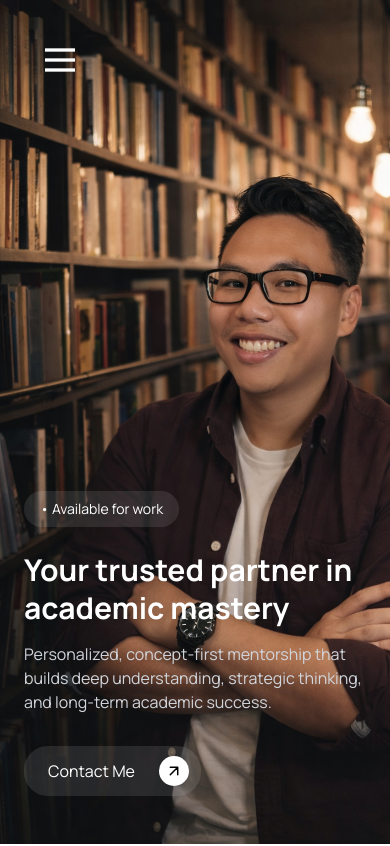
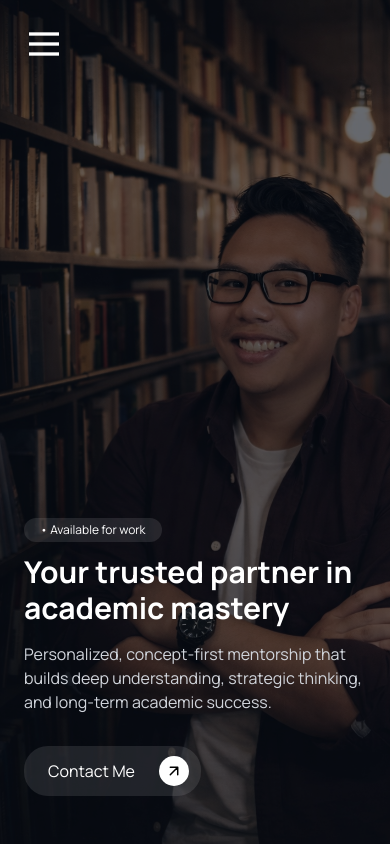
Before and after one commit to vietsimontran-crypto/simon-tran-portfolio, a Next.js app: page / in a window 390 px wide. Shown: the top 846 px of the page. Built offline with nearby package versions, Linux system fonts and the light colour scheme.

Commit message:
Mobile Hamburger Fix

```diff
--- a/app/globals.css
+++ b/app/globals.css
@@ -16,6 +16,11 @@
     --background: #0a0a0a;
     --foreground: #ededed;
   }
+}
+
+html {
+  scroll-behavior: smooth;
+  scroll-padding-top: 5rem;
 }
 
 body {
--- a/app/page.tsx
+++ b/app/page.tsx
@@ -21,7 +21,7 @@
       {/* Navigation */}
       <div className="md:container relative mx-auto ">
 
-      <nav className="absolute top-0 right-0 z-10 p-10 lg:p-8 w-full ">
+      <nav className="absolute top-0 right-0 z-10 p-6 lg:p-8 w-full ">
         {/* Hamburger menu for mobile */}
         <button className="lg:hidden text-white">
           <svg width="40" height="40" viewBox="0 0 24 24" fill="none" stroke="currentColor" strokeWidth="2">
@@ -50,27 +50,27 @@
             src="/images/simon_portrait.png"
             alt="Simon Tran"
             fill
-            className="object-cover object-left"
+            className="object-cover object-left opacity-40"
             priority
             />
         </div>
 
         {/* Left Section - Text Content (2/3 width) */}
-        <div className="relative z-10 w-full lg:w-[55%] flex flex-col justify-end lg:justify-end px-6 lg:px-16 py-12 lg:py-32 mt-auto">
+        <div className="relative z-10 w-full lg:w-[55%] flex flex-col justify-end lg:justify-end px-6 lg:px-16 py-12 lg:py-32 mt-auto max-w-2xl">
           {/* Name */}
 
           {/* Available Badge */}
-          <div className="inline-flex items-center gap-2 bg-white/10 rounded-full px-4 py-2 mb-6 lg:mb-8 w-fit">
-            <span className="text-white text-sm">• Available for work</span>
+          <div className="inline-flex items-center gap-2 bg-white/10 rounded-full px-4 py-1 mb-3  w-fit">
+            <span className="text-white text-xs">• Available for work</span>
           </div>
 
           {/* Main Headline */}
-          <h2 className="text-3xl md:text-5xl font-bold leading-tight mb-4 md:mb-6">
+          <h2 className="text-3xl md:text-5xl font-bold lg:leading-16 mb-4 md:mb-6">
             Your trusted partner in academic mastery
           </h2>
 
           {/* Description */}
-          <p className="text-base md:text-lg text-gray-300 mb-8 md:mb-12 max-w-xl">
+          <p className="text-base md:text-lg text-gray-300 mb-8  max-w-xl">
             Personalized, concept-first mentorship that builds deep understanding, strategic thinking, and long-term academic success.
           </p>
 
@@ -93,7 +93,7 @@
               </div>
 
           {/* Testimonial Box - Bottom Right */}
-          <div className="absolute bottom-8 right-8 bg-white/10 backdrop-blur-sm rounded-lg p-6 max-w-sm hidden lg:block">
+          <div className="absolute bottom-6 right-14 bg-black/50 backdrop-blur-sm rounded-lg p-6 max-w-2xs hidden lg:block">
             {/* Stars */}
             <div className="flex gap-1 mb-3">
               {[...Array(5)].map((_, i) => (
@@ -110,7 +110,7 @@
               ))}
             </div>
             {/* Testimonial Text */}
-            <p className="text-white text-sm leading-relaxed">
+            <p className="text-white text-sm leading-snug">
               Working with Simon has been a game changer for my child's academics. The clarity and confidence he builds are unmatched.
             </p>
           </div>
```
